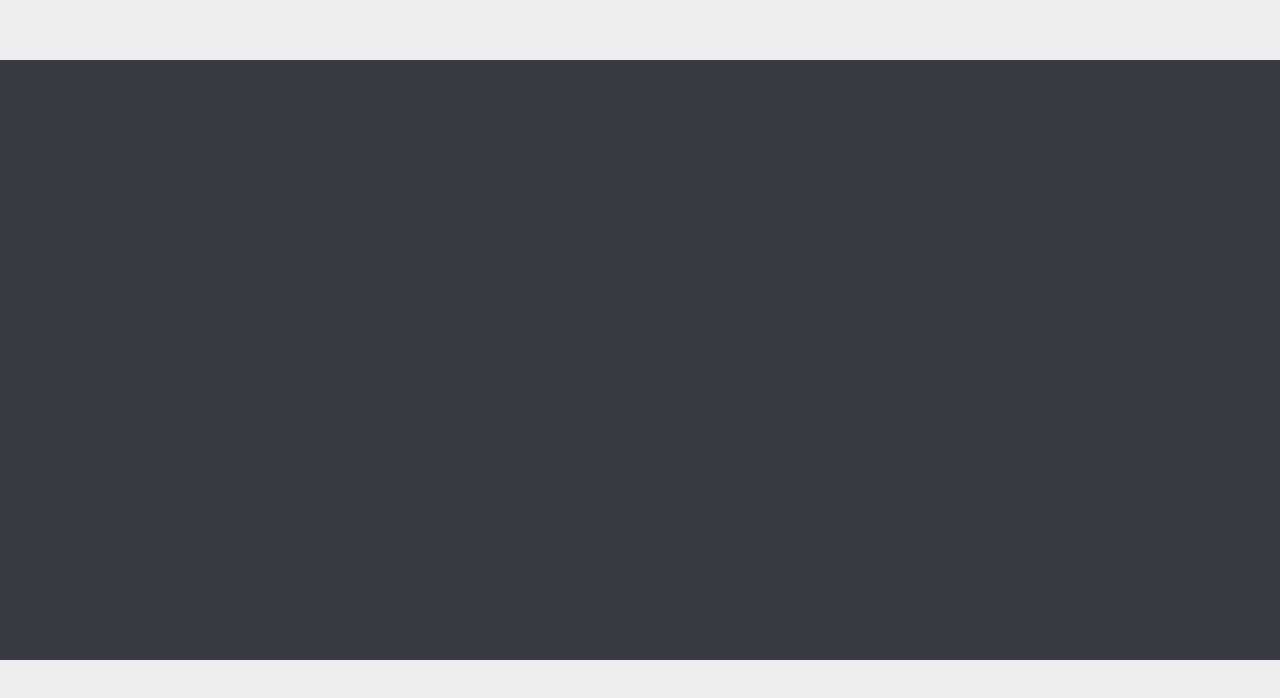
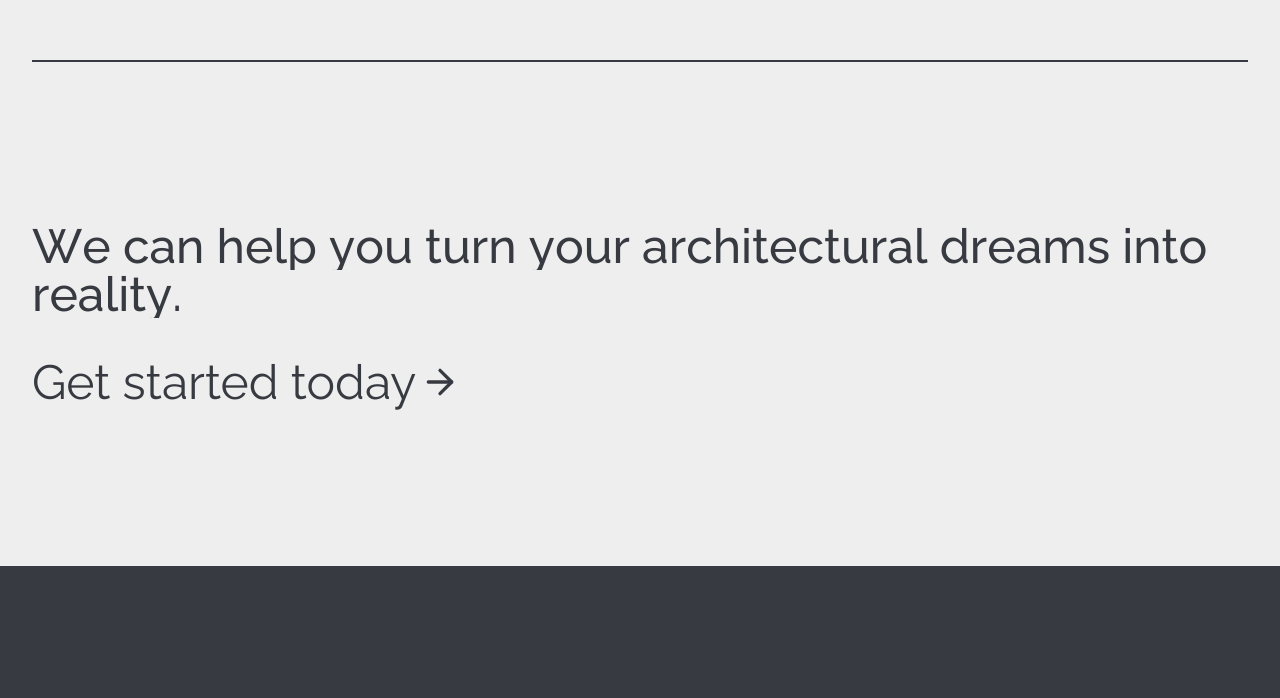
Before and after one commit to NimBuzz01/archiform-agency-demo, a Next.js app: page / in a window 1280 px wide. Shown: the part 2428-3126 px from the top of the page. Before the commit the page ends 3088 px from the top, so only its background shows below. Built offline with nearby package versions, Linux system fonts and the light colour scheme.

Commit message:
add contact section

```diff
--- a/app/page.tsx
+++ b/app/page.tsx
@@ -1,6 +1,7 @@
 "use client";
 import Loader from "@/components/Loader";
 import About from "@/components/about";
+import Contact from "@/components/contact";
 import Footer from "@/components/footer";
 import Header from "@/components/header";
 import Hero from "@/components/hero";
@@ -30,6 +31,7 @@ export default function Home() {
           <Hero />
           <About />
           <Projects />
+          <Contact />
         </main>
         <Footer />
       </AnimatePresence>
--- /dev/null
+++ b/components/contact/index.tsx
@@ -0,0 +1,22 @@
+import React from "react";
+import Title from "../common/Title";
+import PageLink from "../hero/components/PageLink";
+
+const Contact = () => {
+  return (
+    <div className="py-40 space-y-10 border-t-2 border-cmprimary">
+      <Title
+        text="We can help you turn your architectural dreams into reality."
+        className="normal-case"
+      />
+      <PageLink
+        text="Get started today"
+        href="#"
+        arrowSize="w-12 h-10"
+        className="text-3xl sm:text-4xl md:text-5xl"
+      />
+    </div>
+  );
+};
+
+export default Contact;
--- a/components/hero/components/PageLink.tsx
+++ b/components/hero/components/PageLink.tsx
@@ -17,10 +17,12 @@ export default function PageLink({
   text,
   href,
   className,
+  arrowSize,
 }: {
   text: string;
   href: string;
   className?: string;
+  arrowSize?: string;
 }) {
   const [hovered, setHovered] = useState(false);
 
@@ -44,7 +46,12 @@ export default function PageLink({
     >
       <div className="flex items-center">
         <Link href={href}>{text}</Link>
-        <ArrowRight className="group-hover:translate-x-1 transition-all w-6 h-4" />
+        <ArrowRight
+          className={cn(
+            "group-hover:translate-x-1 transition-all w-6 h-4",
+            arrowSize
+          )}
+        />
       </div>
       <motion.div
         className="absolute bottom-0 left-0 bg-black h-0.5"
```
